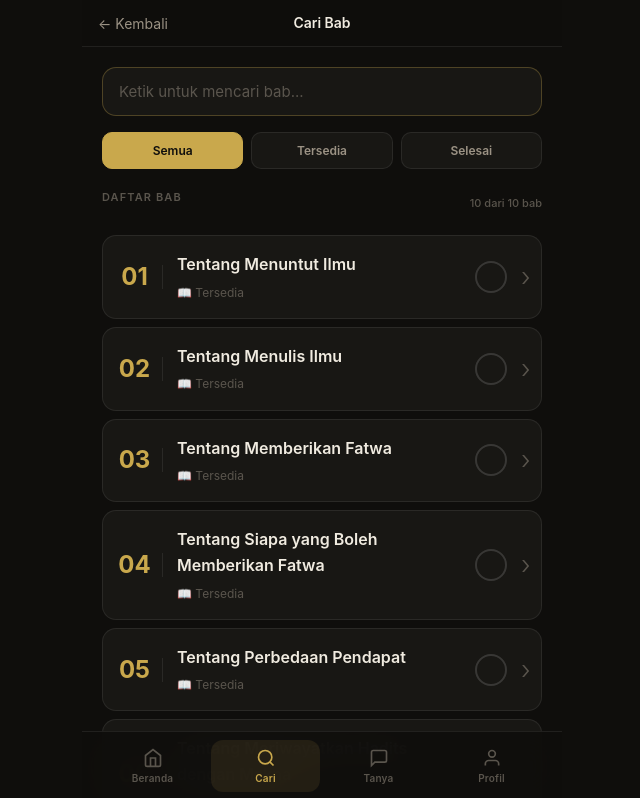
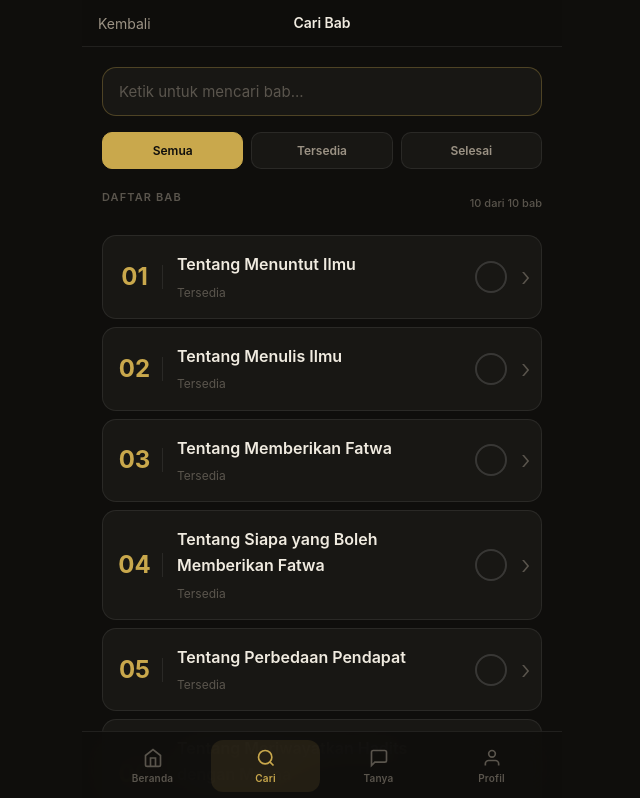
Before and after one commit to sabenihcode/Kitab, a React (Vite) app: page /search in a window 1280 px wide. Shown: the top 798 px of the page, without its empty margins (318-958 px from the left). Built offline with nearby package versions, Linux system fonts and the light colour scheme.

Commit message:
Update SearchPage.tsx

```diff
--- a/src/pages/SearchPage.tsx
+++ b/src/pages/SearchPage.tsx
@@ -11,7 +11,7 @@ export const SearchPage = () => {
   const { isCompleted } = useBabProgress();
   const [metadata, setMetadata] = useState<Metadata | null>(null);
   const [loading, setLoading] = useState(true);
-  const [error, setError] = useState<string | null>(null); // ← ADD
+  const [error, setError] = useState<string | null>(null);
   const [search, setSearch] = useState('');
   const [filter, setFilter] = useState<FilterType>('all');
 
@@ -21,7 +21,7 @@ export const SearchPage = () => {
         const data = await loadMetadata();
         setMetadata(data);
         setError(null);
-      } catch (err) { // ← ADD
+      } catch (err) {
         const errorMsg = err instanceof Error ? err.message : 'Gagal memuat metadata';
         setError(errorMsg);
         console.error('Error loading metadata:', err);
@@ -32,20 +32,17 @@ export const SearchPage = () => {
     fetchData();
   }, []);
 
-  // Filter + search
   const filteredBab = useMemo(() => {
     if (!metadata) return [];
 
     let result = metadata.daftar_isi;
 
-    // Apply filter
     if (filter === 'completed') {
       result = result.filter(b => isCompleted(b.id));
     } else if (filter === 'available') {
       result = result.filter(b => b.tersedia);
     }
 
-    // Apply search
     if (search.trim()) {
       const lower = search.toLowerCase();
       result = result.filter(b =>
@@ -67,17 +64,16 @@ export const SearchPage = () => {
     );
   }
 
-  // ← ADD ERROR STATE
   if (error) {
     return (
       <div className="center-state error-state">
-        <h2>⚠️ Terjadi Kesalahan</h2>
+        <h2>Terjadi Kesalahan</h2>
         <p>{error}</p>
         <button
           onClick={() => navigate('/')}
           className="btn-primary"
         >
-          ← Kembali ke Beranda
+          Kembali ke Beranda
         </button>
       </div>
     );
@@ -87,21 +83,19 @@ export const SearchPage = () => {
 
   return (
     <div className="search-container page-with-nav">
-      {/* Top Nav */}
       <nav className="search-topnav animate-fade-in-1">
         <button
           className="search-back"
           onClick={() => navigate('/')}
           aria-label="Kembali ke beranda"
         >
-          ← Kembali
+          Kembali
         </button>
         <span className="search-navtitle">Cari Bab</span>
         <div style={{ width: 80 }} />
       </nav>
 
       <div className="search-content">
-        {/* Search Bar */}
         <div className="search-bar-wrap animate-fade-in-2">
           <input
             type="text"
@@ -119,12 +113,11 @@ export const SearchPage = () => {
               aria-label="Hapus pencarian"
               title="Hapus"
             >
-              ✕
+              X
             </button>
           )}
         </div>
 
-        {/* Filter Tabs */}
         <div className="search-filters animate-fade-in-3">
           <button
             className={`filter-tab ${filter === 'all' ? 'active' : ''}`}
@@ -149,7 +142,6 @@ export const SearchPage = () => {
           </button>
         </div>
 
-        {/* Result Count */}
         <div className="search-result-count animate-fade-in-4">
           <p className="section-label">
             {search || filter !== 'all' ? 'Hasil Pencarian' : 'Daftar Bab'}
@@ -159,11 +151,10 @@ export const SearchPage = () => {
           </p>
         </div>
 
-        {/* Results */}
         <div className="search-results">
           {filteredBab.length === 0 ? (
             <div className="empty-state">
-              <p>😔 Tidak ada bab yang cocok</p>
+              <p>Tidak ada bab yang cocok</p>
               {search && (
                 <p className="empty-state-sub">Coba kata kunci lain atau gunakan filter berbeda</p>
               )}
@@ -196,16 +187,15 @@ export const SearchPage = () => {
                     <h3 className="bab-judul">{bab.judul_id}</h3>
                     <p className="bab-status">
                       {done
-                        ? '✓ Selesai dibaca'
-                        : (bab.tersedia ? '📖 Tersedia' : '⏳ Segera hadir')}
+                        ? 'Selesai dibaca'
+                        : (bab.tersedia ? 'Tersedia' : 'Segera hadir')}
                     </p>
                   </div>
                   <span
                     className={`bab-check ${done ? 'is-complete' : ''}`}
                     aria-hidden={!done}
-                    aria-label={done ? 'Sudah selesai dibaca' : ''}
                   >
-                    {done ? '✓' : ''}
+                    {done ? '' : ''}
                   </span>
                   <span className="bab-chevron" aria-hidden="true">›</span>
                 </article>
```
